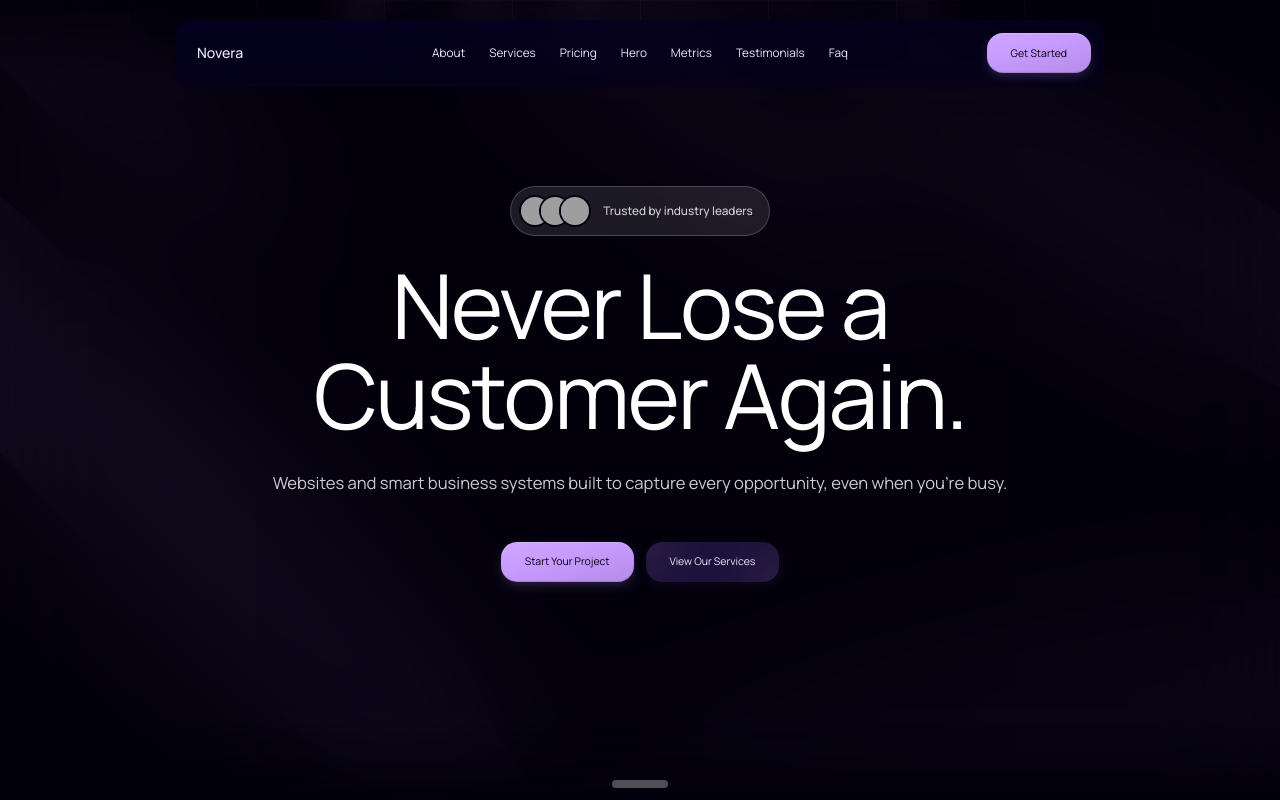
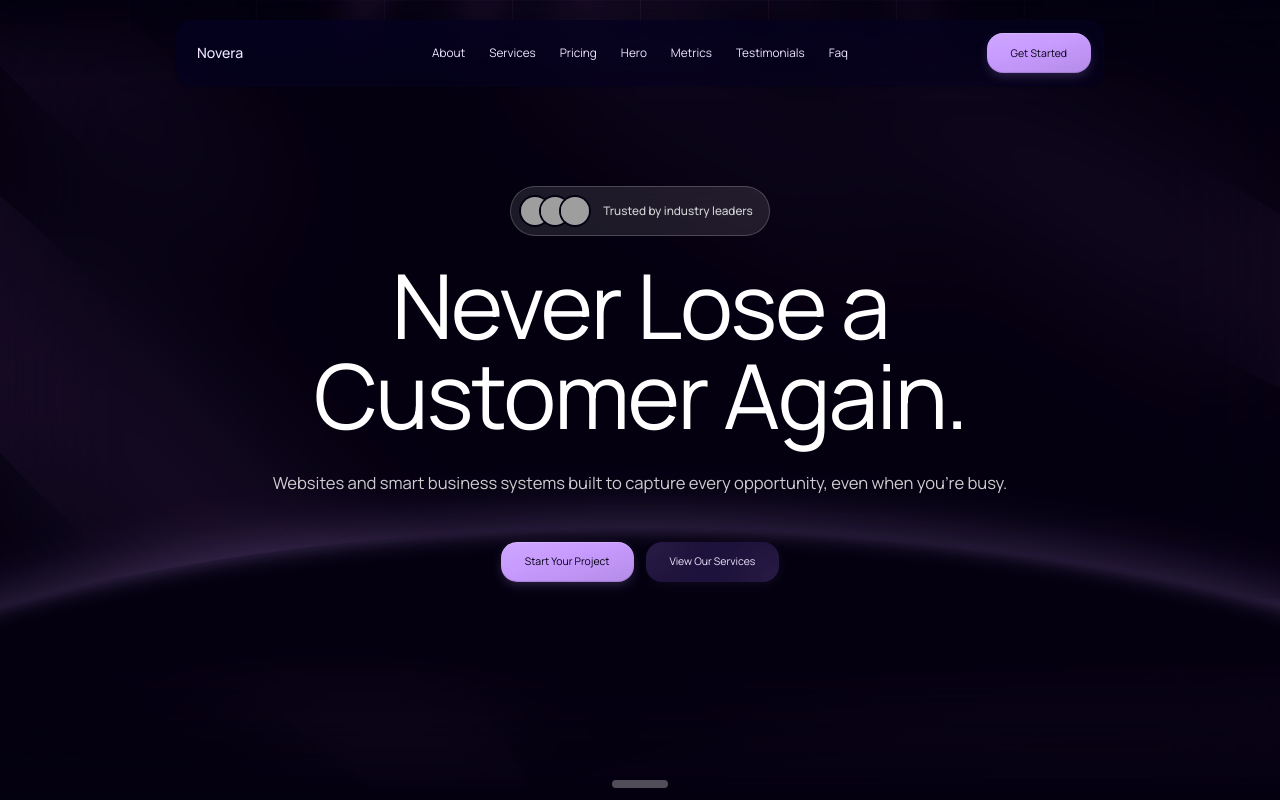
Before and after one commit to dmytro-webild/3ee24696-e440-4f0a-9ec9-90a9e808aae2, a React (Vite) app: page / in a window 1280 px wide. Shown: the top 800 px of the page. Built offline with nearby package versions, Linux system fonts and the light colour scheme; grey boxes are pictures that could not be loaded; a web font is replaced by a local one.

Commit message:
Switch to version 17: modified src/pages/HomePage/sections/Hero.tsx

```diff
--- a/src/pages/HomePage/sections/Hero.tsx
+++ b/src/pages/HomePage/sections/Hero.tsx
@@ -7,6 +7,7 @@ import ImageOrVideo from "@/components/ui/ImageOrVideo";
 import AvatarGroup from "@/components/ui/AvatarGroup";
 import HeroBackgroundSlot from "@/components/ui/HeroBackgroundSlot";
 import AuroraBackground from "@/components/ui/AuroraBackground";
+import HorizonGlowBackground from "@/components/ui/HorizonGlowBackground";
 import CursorTrail from "@/components/ui/CursorTrail";
 
 const avatarsSrc = [
@@ -49,9 +50,10 @@ const HeroInline = () => {
     >
       <HeroBackgroundSlot />
       <AuroraBackground position="absolute" />
-      <CursorTrail color={{ r: 200, g: 155, b: 255 }} />
+      <HorizonGlowBackground position="absolute" />
+      <CursorTrail color={{ r: 0, g: 255, b: 255 }} />
 
-      <div className="absolute inset-0 bg-black/30 pointer-events-none" />
+      <div className="absolute inset-0 bg-black/10 pointer-events-none" />
 
       <div className="relative z-10 flex-1 flex items-center justify-center pb-8">
         <div className="flex flex-col items-center gap-6 w-content-width mx-auto text-center text-white">
```
